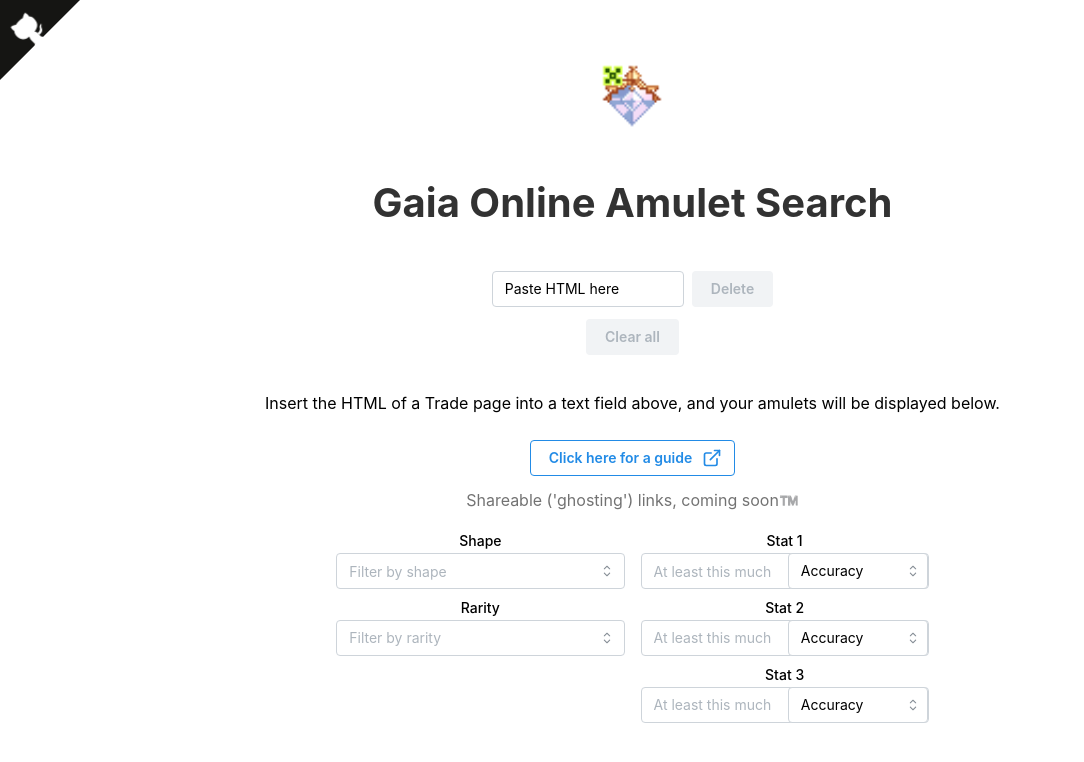
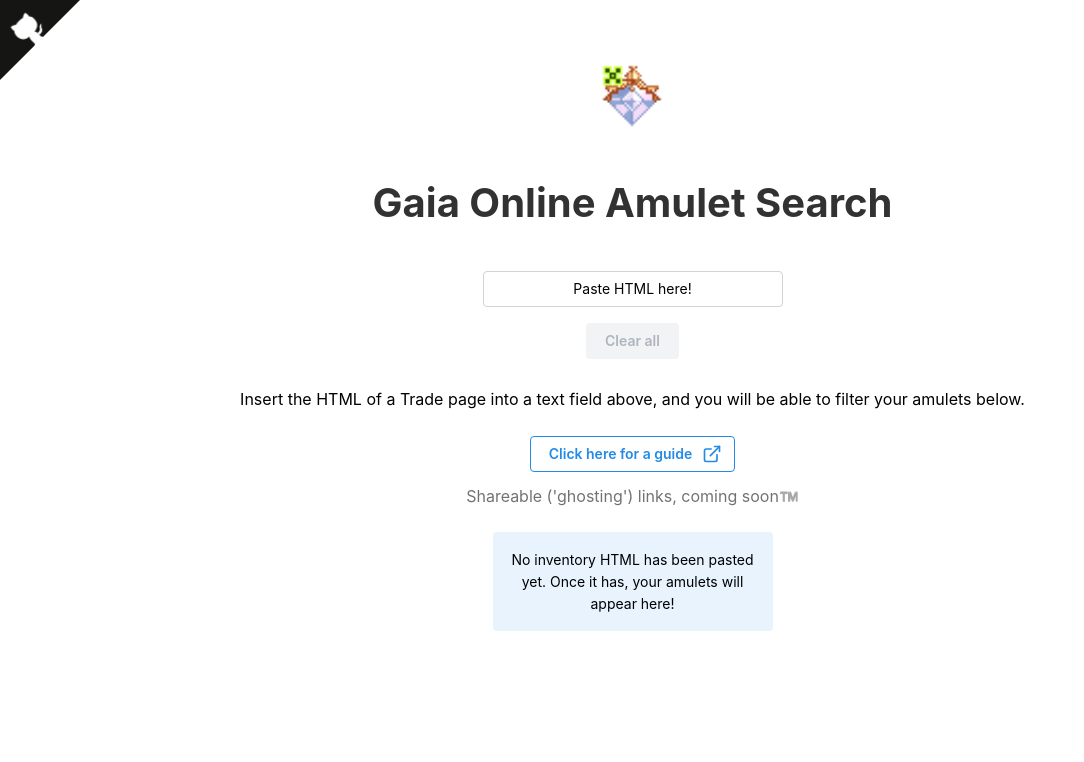
Before and after one commit to landwill/gaia-amulet-search, a React (Vite) app: page / in a window 1280 px wide. Shown: the top 762 px of the page, without its empty margins (0-1084 px from the left). Built offline with nearby package versions, Linux system fonts and the light colour scheme.

Commit message:
tech: separate the 'Paste HTML' field from the generic 'pasted page' elements; style enhancements

```diff
--- a/src/App.tsx
+++ b/src/App.tsx
@@ -19,7 +19,7 @@
     <div style={{ marginBottom: 24, alignItems: 'center', flexDirection: 'column', display: 'flex' }}>
       <HtmlPasteList pastedHtml={pastedHtml} dispatcher={dispatchPastedHtmlAction} />
       <Text my={24}>
-        Insert the HTML of a Trade page into a text field above, and your amulets will be displayed below.
+        Insert the HTML of a Trade page into a text field above, and you will be able to filter your amulets below.
       </Text>
       <ExternalLinkButton href={GUIDE_URL} mb={12}>Click here for a guide</ExternalLinkButton>
       <Notices notices={NOTICES} />
--- a/src/ResultsScreen/ResultsScreen.tsx
+++ b/src/ResultsScreen/ResultsScreen.tsx
@@ -1,4 +1,5 @@
 import { useState } from 'react'
+import { CenteredAlert } from '../components/CenteredAlert.tsx'
 import { Amulet, AmuletSummary, HtmlDumpInfo, Rarity } from '../interfaces.ts'
 import { AmuletGrid } from './AmuletGrid.tsx'
 import { SearchPanel } from './SearchPanel.tsx'
@@ -40,8 +41,7 @@
 }
 
 function mapAndFilterAmuletTuples(inventoryHtml: HtmlDumpInfo[]) {
-  const amulets = inventoryHtml.filter(dumpInfo => !dumpInfo.deleted)
-    .map(dumpInfo => dumpInfo.amulets)
+  const amulets = inventoryHtml.map(dumpInfo => dumpInfo.amulets)
     .filter((amulets): amulets is NonNullable<typeof amulets> => amulets != null)
     .flatMap(amuletSummary => Array.from(amuletSummary.values()))
   return [...summarizeAmulets(amulets)]
@@ -54,7 +54,9 @@
     stats: [{ amount: '', stat: 'Accuracy' }, { amount: '', stat: 'Accuracy' }, { amount: '', stat: 'Accuracy' }]
   })
 
-  if (inventoryHtml == null || inventoryHtml.length === 0) return <div>No inventory data found.</div>
+  if (inventoryHtml == null || inventoryHtml.length === 0) {
+    return <CenteredAlert maxWidth={280}>No inventory HTML has been pasted yet. Once it has, your amulets will appear here!</CenteredAlert>
+  }
 
   const amuletTuples = mapAndFilterAmuletTuples(inventoryHtml)
 
--- /dev/null
+++ b/src/components/CenteredAlert.tsx
@@ -0,0 +1,13 @@
+import { Alert } from '@mantine/core'
+import React from 'react'
+
+interface CenteredAlertProps {
+  maxWidth: number
+  children: React.ReactNode | React.ReactNode[]
+}
+
+export function CenteredAlert({ maxWidth, children }: CenteredAlertProps) {
+  return <div style={{ display: 'grid', justifyContent: 'center' }}>
+    <Alert style={{ maxWidth }}>{children}</Alert>
+  </div>
+}
--- a/src/components/GitHubCorner.tsx
+++ b/src/components/GitHubCorner.tsx
@@ -3,7 +3,7 @@
 }
 
 export const GitHubCorner = ({ href }: GitHubCornerProps) => {
-  return <a href={href} target='_blank' className='github-corner' aria-label='View source on GitHub'>
+  return <a href={href} target='_blank' rel='noreferrer' className='github-corner' aria-label='View source on GitHub'>
     <svg width='80' height='80' viewBox='0 0 250 250'
          style={{ fill: '#151513', color: '#fff', position: 'absolute', top: 0, border: 0, left: 0, transform: 'scale(-1, 1)' }}
          aria-hidden='true'>
--- a/src/helpers/dispatchers.ts
+++ b/src/helpers/dispatchers.ts
@@ -1,25 +1,21 @@
 import { HtmlDumpInfo, PageAction } from '../interfaces.ts'
 
-export const INITIAL_HTML_DUMPS_STATE: HtmlDumpInfo[] = [{ amulets: null, deleted: false, pageNumber: 0 }]
+export const INITIAL_HTML_DUMPS_STATE: HtmlDumpInfo[] = []
 
 export const pastedHtmlReducer = (state: HtmlDumpInfo[], dispatchedAction: PageAction) => {
-  const { action, arrayIndex } = dispatchedAction
+  const { action } = dispatchedAction
   const newState = [...state]
 
-  if (action === 'delete') {
-    // early return; deleting all so returning the empty/initial list
+  if (action === 'push-amulets') {
+    const { amulets, pageNumber } = dispatchedAction
+    newState.push({ amulets, pageNumber })
+  } else if (action === 'delete') {
+    const { arrayIndex } = dispatchedAction
     if (arrayIndex === 'all') return INITIAL_HTML_DUMPS_STATE
-
-    newState[arrayIndex] = { ...newState[arrayIndex], deleted: true }
-  } else if (action === 'set-amulets') {
-    const { pageNumber, amulets } = dispatchedAction
-    newState[arrayIndex] = { ...newState[arrayIndex], amulets, pageNumber }
+    newState.splice(arrayIndex, 1)
   } else {
     throw new Error(`Unexpected action: ${action}`)
   }
 
-  if (newState[newState.length - 1].amulets != null) {
-    newState.push({ amulets: null, deleted: false, pageNumber: 0 })
-  }
   return newState
 }
--- a/src/interfaces.ts
+++ b/src/interfaces.ts
@@ -1,7 +1,6 @@
 export interface HtmlDumpInfo {
   amulets: Amulet[] | null
   pageNumber: number
-  deleted: boolean
 }
 
 interface AmuletBaseInfo {
@@ -37,16 +36,15 @@
   Legendary
 }
 
-export interface SetAmuletsForPage {
-  action: 'set-amulets'
-  arrayIndex: number
-  amulets: Amulet[]
-  pageNumber: number
-}
-
 export interface DeletePage {
   action: 'delete'
   arrayIndex: number | 'all'
 }
 
-export type PageAction = SetAmuletsForPage | DeletePage
+export interface PushAmuletPage {
+  action: 'push-amulets'
+  amulets: Amulet[]
+  pageNumber: number
+}
+
+export type PageAction = DeletePage | PushAmuletPage
--- a/src/page_segments/HtmlEntryPanel.tsx
+++ b/src/page_segments/HtmlEntryPanel.tsx
@@ -1,8 +1,6 @@
-import { Button, Input } from '@mantine/core'
+import { Button, Grid, Input } from '@mantine/core'
 import React from 'react'
 import { PageAction } from '../interfaces.ts'
-import { ExtractionError } from '../ResultsScreen/errors.ts'
-import { extractAmuletsFromHtml, warnUser, warnUserOfError } from '../ResultsScreen/utils.ts'
 
 interface HtmlEntryPanelProps {
   dispatcher: React.Dispatch<PageAction>
@@ -11,35 +9,21 @@
 }
 
 export const HtmlEntryPanel = ({ arrayIndex, dispatcher, pageNumber = 0 }: HtmlEntryPanelProps) => {
-  const isHtmlPopulated = pageNumber !== 0
+  const displayText = `Page ${String(pageNumber)} added successfully`
 
-  return <div style={{ display: 'flex', marginBottom: '0.75rem' }}>
-    <Input value={pageNumber !== 0 ? `Page ${String(pageNumber)} added successfully` : 'Paste HTML here'}
-           disabled={isHtmlPopulated}
-           onPaste={e => {
-             e.preventDefault()
-             if (isHtmlPopulated) return
-             const pasted = e.clipboardData.getData('text/plain')
-             try {
-               const { amulets, pageNumber } = extractAmuletsFromHtml(pasted)
-               dispatcher({ action: 'set-amulets', arrayIndex, amulets, pageNumber })
-             } catch (error: unknown) {
-               if (error instanceof ExtractionError) {
-                 warnUserOfError(error, pasted, 'Issue reading HTML')
-               } else {
-                 console.error(error)
-                 warnUser('See the developer console for more info, and please consider raising a bug report.', 'paste-error', 'Something went wrong', false)
-               }
-             }
-           }}
-           onChange={() => {}} // mute the console warning. We don't want readOnly because it prevents right-click pasting in some(?) browsers
-           style={{ width: '12rem', marginRight: 8 }}
+  return <Grid.Col span={12}>
+    <div style={{ display: 'flex', flexDirection: 'row' }}>
+      <Input value={displayText}
+             disabled
+             readOnly
+             style={{ marginRight: 16, flexGrow: 1 }}
       />
-    <Button variant='danger' disabled={!isHtmlPopulated} onClick={e => {
+      <Button variant='danger' onClick={e => {
         e.preventDefault()
         dispatcher({ action: 'delete', arrayIndex })
       }}>
         Delete
       </Button>
     </div>
+  </Grid.Col>
 }
--- a/src/page_segments/HtmlPasteList.tsx
+++ b/src/page_segments/HtmlPasteList.tsx
@@ -1,6 +1,8 @@
-import { Button } from '@mantine/core'
+import { Button, Grid, Input } from '@mantine/core'
 import React from 'react'
 import { HtmlDumpInfo, PageAction } from '../interfaces.ts'
+import { ExtractionError } from '../ResultsScreen/errors.ts'
+import { extractAmuletsFromHtml, warnUser, warnUserOfError } from '../ResultsScreen/utils.ts'
 import { HtmlEntryPanel } from './HtmlEntryPanel.tsx'
 
 interface HtmlPasteListProps {
@@ -9,14 +11,34 @@
 }
 
 export const HtmlPasteList = ({ pastedHtml, dispatcher }: HtmlPasteListProps) => {
-  const hasSomethingToClear = pastedHtml.filter(d => !d.deleted && d.amulets != null).length > 0
+  const hasSomethingToClear = pastedHtml.filter(d => d.amulets != null).length > 0
 
-  return <div style={{ marginBottom: 12 }}>
+  return <Grid justify='center' style={{ marginBottom: 12 }} mx='1.5rem' maw={{ xs: 300 }}>
+    <Grid.Col span={12}>
+      <Input value='Paste HTML here!'
+             style={{ textAlignLast: 'center' }}
+             onPaste={e => {
+               e.preventDefault()
+               const pasted = e.clipboardData.getData('text/plain')
+               try {
+                 const { amulets, pageNumber } = extractAmuletsFromHtml(pasted)
+                 dispatcher({ action: 'push-amulets', amulets, pageNumber })
+               } catch (error: unknown) {
+                 if (error instanceof ExtractionError) {
+                   warnUserOfError(error, pasted, 'Issue reading HTML')
+                 } else {
+                   console.error(error)
+                   warnUser('See the developer console for more info, and please consider raising a bug report.', 'paste-error', 'Something went wrong', false)
+                 }
+               }
+             }}
+             onChange={() => {}} // mute the console warning. We don't want readOnly because it prevents right-click pasting in some(?) browsers
+      />
+    </Grid.Col>
     {
       pastedHtml.map((htmlDump: HtmlDumpInfo, index: number) =>
-        !htmlDump.deleted &&
-          <HtmlEntryPanel key={index} dispatcher={dispatcher} arrayIndex={index} pageNumber={htmlDump.pageNumber} />)
+        <HtmlEntryPanel key={index} dispatcher={dispatcher} arrayIndex={index} pageNumber={htmlDump.pageNumber} />)
     }
-    <Button variant='danger' onClick={() => {dispatcher({ action: 'delete', arrayIndex: 'all' })}} disabled={!hasSomethingToClear}>Clear all</Button>
-  </div>
+    <Button variant='danger' mt={8} onClick={() => {dispatcher({ action: 'delete', arrayIndex: 'all' })}} disabled={!hasSomethingToClear}>Clear all</Button>
+  </Grid>
 }
```
Also changed, not shown: 1 other file (tests, documents, lock files or other folders). Lines whose indentation alone changed are shown as unchanged.
